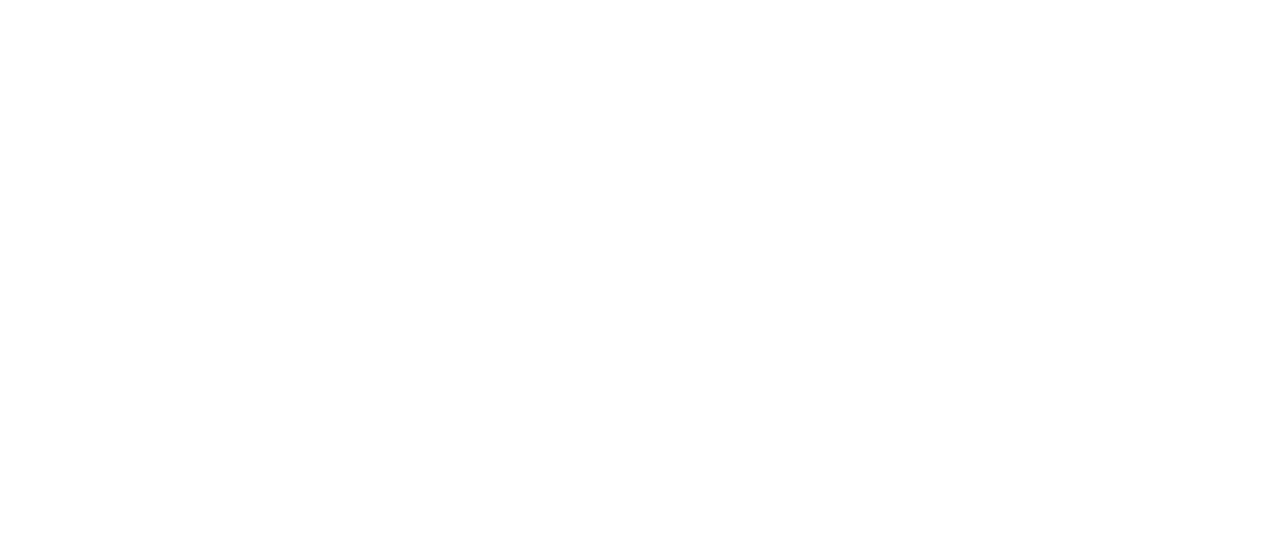
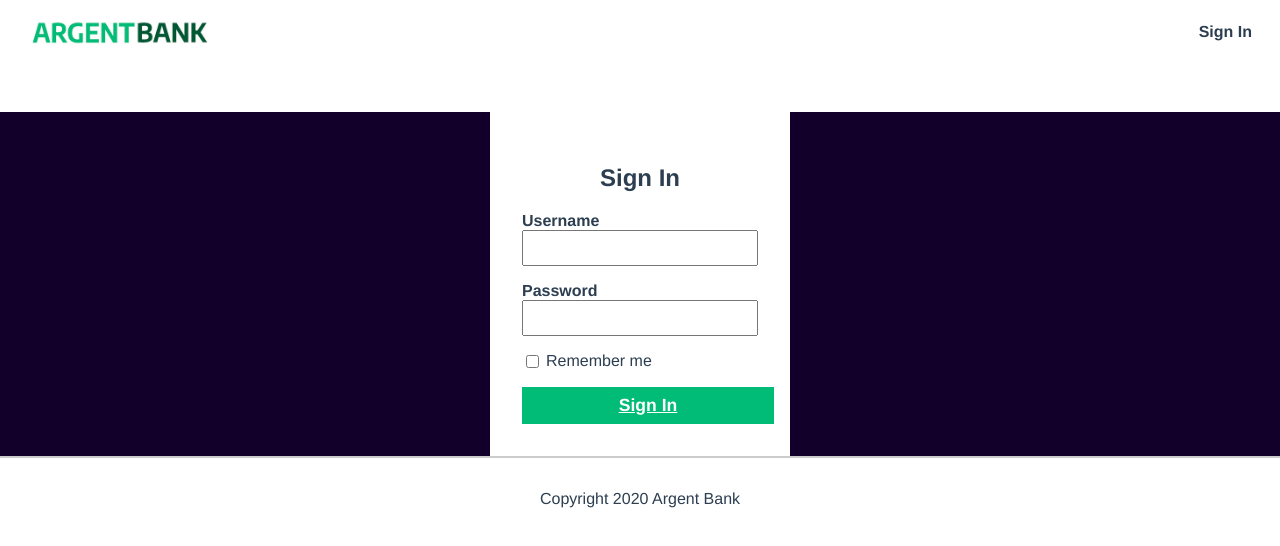
Before and after one commit to Kasia307584/argent_bank-app--frontend, a React (Vite) app: page / in a window 1280 px wide. Before the commit this address had no page. Shown: the top 546 px of the page. Built offline with nearby package versions, Linux system fonts and the light colour scheme.

Commit message:
basic routing and pages

```diff
--- /dev/null
+++ b/src/pages/error/ErrorView.jsx
@@ -0,0 +1,8 @@
+export default function ErrorView() {
+  return (
+    <div className="error-wrapper">
+      <h1 className="404-message">404</h1>
+      <p className="error-message">Cette page n existe pas</p>
+    </div>
+  );
+}
--- /dev/null
+++ b/src/pages/layout/PagesLayout.jsx
@@ -0,0 +1,31 @@
+import { Outlet } from "react-router-dom";
+import "../../style/style.css";
+import logo from "../../assets/argentBankLogo.png";
+
+export default function Layout() {
+  return (
+    <>
+      <nav className="main-nav">
+        <a className="main-nav-logo" href="./index.html">
+          <img
+            className="main-nav-logo-image"
+            src={logo}
+            alt="Argent Bank Logo"
+          />
+          <h1 className="sr-only">Argent Bank</h1>
+        </a>
+        <div>
+          <a className="main-nav-item" href="./sign-in.html">
+            <i className="fa fa-user-circle"></i>
+            Sign In
+          </a>
+        </div>
+      </nav>
+
+      <Outlet />
+      <footer className="footer">
+        <p className="footer-text">Copyright 2020 Argent Bank</p>
+      </footer>
+    </>
+  );
+}
--- /dev/null
+++ b/src/pages/signin/SignInView.jsx
@@ -0,0 +1,35 @@
+import "../../style/style.css";
+
+export default function Layout() {
+  return (
+    <>
+      <main className="main bg-dark">
+        <section className="sign-in-content">
+          <i className="fa fa-user-circle sign-in-icon"></i>
+          <h1>Sign In</h1>
+          <form>
+            <div className="input-wrapper">
+              <label htmlFor="username">Username</label>
+              <input type="text" id="username" />
+            </div>
+            <div className="input-wrapper">
+              <label htmlFor="password">Password</label>
+              <input type="password" id="password" />
+            </div>
+            <div className="input-remember">
+              <input type="checkbox" id="remember-me" />
+              <label htmlFor="remember-me">Remember me</label>
+            </div>
+            {/* <!-- PLACEHOLDER DUE TO STATIC SITE --> */}
+            <a href="./user.html" className="sign-in-button">
+              Sign In
+            </a>
+            {/* <!-- SHOULD BE THE BUTTON BELOW -->
+          <!-- <button className="sign-in-button">Sign In</button> -->
+          <!--  --> */}
+          </form>
+        </section>
+      </main>
+    </>
+  );
+}
--- a/src/router/Router.jsx
+++ b/src/router/Router.jsx
@@ -1,12 +1,15 @@
 import { Routes, Route } from "react-router-dom";
+import Layout from "../pages/layout/PagesLayout";
+import SignIn from "../pages/signin/SignInView";
+import Error from "../pages/error/ErrorView";
 
 export default function Router() {
   return (
     <Routes>
-      {/* <Route path="/" element={<Layout />}>
-        <Route path="user/:userId" element={<Dashboard />} />
+      <Route path="/" element={<Layout />}>
+        <Route path="/" element={<SignIn />} />
       </Route>
-      <Route path="*" element={<Error />} /> */}
+      <Route path="*" element={<Error />} />
     </Routes>
   );
 }
--- a/src/style/style.css
+++ b/src/style/style.css
@@ -1,36 +1,291 @@
-:root {
-  --white: #fff;
-  --black: #000;
-
-  /* Primary colors*/
-  /* --primary-1: #ff0101; */
-
-  /* Neutral colors */
-  /* --neutral-1: #fbfbfb; */
-  /* --neutral-2: #494949; */
+html {
+  font-family: Avenir, Helvetica, Arial, sans-serif;
+  -webkit-font-smoothing: antialiased;
+  -moz-osx-font-smoothing: grayscale;
+  text-align: center;
+  color: #2c3e50;
 }
 
-body,
-html {
-  min-width: 1024px;
-  margin: auto;
-  font-family: "Roboto", sans-serif;
-  font-size: 22px;
-  font-weight: 500;
-  height: 100%;
+body {
+  margin: 0;
+  display: flex;
+  flex-direction: column;
+  min-height: 100vh;
 }
-p,
-h1 {
+
+.main {
+  flex: 1;
+}
+
+.bg-dark {
+  background-color: #12002b;
+}
+
+.sr-only {
+  border: 0 !important;
+  clip: rect(1px, 1px, 1px, 1px) !important; /* 1 */
+  -webkit-clip-path: inset(50%) !important;
+  clip-path: inset(50%) !important; /* 2 */
+  height: 1px !important;
+  margin: -1px !important;
+  overflow: hidden !important;
+  padding: 0 !important;
+  position: absolute !important;
+  width: 1px !important;
+  white-space: nowrap !important; /* 3 */
+}
+
+.main-nav {
+  display: flex;
+  justify-content: space-between;
+  align-items: center;
+  padding: 5px 20px;
+}
+
+.main-nav a {
+  font-weight: bold;
+  color: #2c3e50;
+}
+
+.main-nav a.router-link-exact-active {
+  color: #42b983;
+}
+
+.main-nav-item {
+  text-decoration: none;
+  margin-right: 0.5rem;
+}
+
+.main-nav-item:hover {
+  text-decoration: underline;
+}
+
+.main-nav-logo {
+  display: flex;
+  align-items: center;
+}
+
+.main-nav-logo-image {
+  max-width: 100%;
+  width: 200px;
+}
+
+.hero {
+  background-image: url("../img/bank-tree.jpeg");
+  background-position: 0 -50px;
+  background-size: cover;
+  background-repeat: no-repeat;
+  height: 300px;
+  position: relative;
+}
+
+.hero-content {
+  position: relative;
+  top: 2rem;
+  width: 200px;
+  background: white;
+  padding: 2rem;
+  text-align: left;
+  margin: 0 auto;
+}
+
+.hero-content .subtitle {
+  font-weight: bold;
+  font-size: 1rem;
+  margin: 0;
+}
+
+.hero-content .text {
+  margin-bottom: 0;
+  font-size: 0.9rem;
+}
+
+@media (min-width: 920px) {
+  .hero {
+    height: 400px;
+    background-position: 0% 33%;
+  }
+
+  .hero-content {
+    position: absolute;
+    top: 50px;
+    right: 50px;
+    width: 300px;
+    margin: 2rem;
+  }
+
+  .hero-content .subtitle {
+    font-size: 1.5rem;
+  }
+
+  .hero-content .text {
+    font-size: 1.2rem;
+  }
+}
+
+.features {
+  display: flex;
+  flex-direction: column;
+}
+
+@media (min-width: 920px) {
+  .features {
+    flex-direction: row;
+  }
+}
+
+.feature-icon {
+  width: 100px;
+  border: 10px solid #00bc77;
+  border-radius: 50%;
+  padding: 1rem;
+}
+
+.feature-item {
+  flex: 1;
+  padding: 2.5rem;
+}
+
+.feature-item-title {
+  color: #222;
+  font-size: 1.25rem;
+  font-weight: bold;
+  margin-bottom: 0.5rem;
+}
+
+.sign-in-button {
+  display: block;
+  width: 100%;
+  padding: 8px;
+  font-size: 1.1rem;
+  font-weight: bold;
+  margin-top: 1rem;
+  border-color: #00bc77;
+  background-color: #00bc77;
+  color: #fff;
+}
+
+.sign-in-content {
+  box-sizing: border-box;
+  background-color: white;
+  width: 300px;
+  margin: 0 auto;
+  margin-top: 3rem;
+  padding: 2rem;
+}
+
+.sign-in-icon {
+  font-size: 5rem;
+}
+
+.input-remember {
+  display: flex;
+}
+
+.input-remember label {
+  margin-left: 0.25rem;
+}
+
+.input-wrapper {
+  display: flex;
+  flex-direction: column;
+  text-align: left;
+  margin-bottom: 1rem;
+}
+
+.input-wrapper label {
+  font-weight: bold;
+}
+
+.input-wrapper input {
+  padding: 5px;
+  font-size: 1.2rem;
+}
+
+.footer {
+  display: flex;
+  justify-content: center;
+  border-top: 2px solid #ccc;
+  padding: 2rem 0 1.5rem;
+}
+
+.footer-text {
   margin: 0;
   padding: 0;
 }
-a {
-  text-decoration: none;
+
+.account {
+  display: flex;
+  justify-content: space-between;
+  align-items: center;
+  border: 1px solid black;
+  background-color: #fff;
+  width: 80%;
+  margin: 0 auto;
+  flex-direction: column;
+  padding: 1.5rem;
+  box-sizing: border-box;
+  text-align: left;
+  margin-bottom: 2rem;
 }
-ul {
-  list-style: none;
+
+.account-amount {
+  margin: 0;
+  font-size: 2.5rem;
+  font-weight: bold;
+}
+
+.account-amount-description {
+  margin: 0;
+}
+
+.account-title {
+  margin: 0;
   padding: 0;
+  font-size: 1rem;
+  font-weight: normal;
 }
-.app-wrapper {
-  height: 100vh;
+
+.account-content-wrapper {
+  width: 100%;
+  flex: 1;
 }
+
+.edit-button {
+  border-color: #00bc77;
+  background-color: #00bc77;
+  color: #fff;
+  font-weight: bold;
+  padding: 10px;
+}
+
+.header {
+  color: #fff;
+  margin-bottom: 2rem;
+}
+
+.transaction-button {
+  display: block;
+  width: 100%;
+  padding: 8px;
+  font-size: 1.1rem;
+  font-weight: bold;
+  margin-top: 1rem;
+  border-color: #00bc77;
+  background-color: #00bc77;
+  color: #fff;
+}
+
+@media (min-width: 720px) {
+  .account {
+    flex-direction: row;
+  }
+
+  .account-content-wrapper.cta {
+    flex: 0;
+  }
+
+  .transaction-button {
+    width: 200px;
+  }
+}
```
